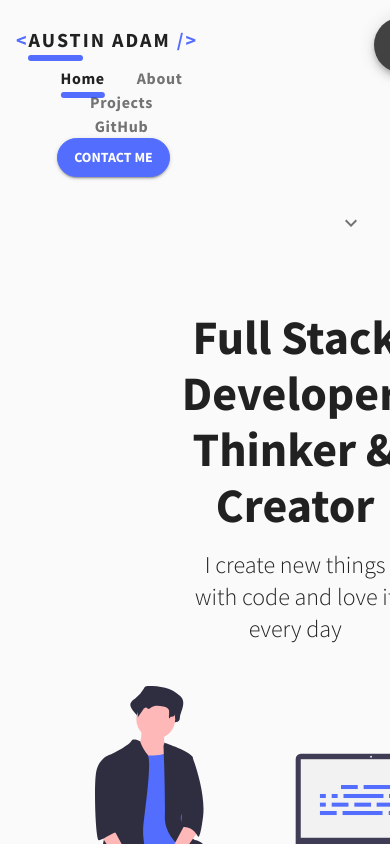
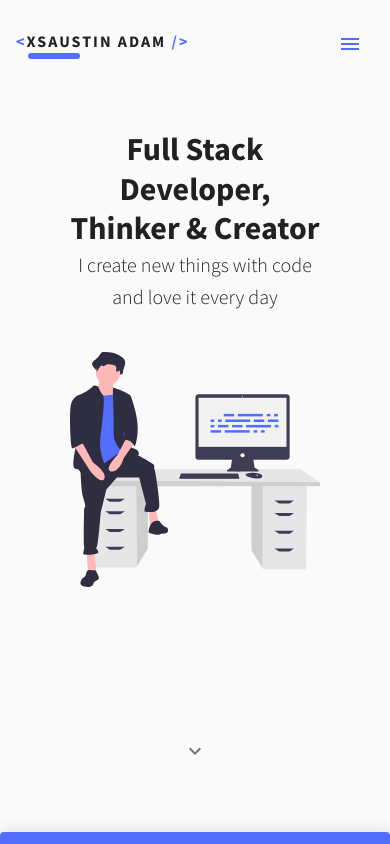
Before and after one commit to Ugikie/Portfolio, a React (Create React App) app: page / in a window 390 px wide. Shown: the top 844 px of the page. Built offline with nearby package versions, Linux system fonts and the light colour scheme.

Commit message:
Made first section responsive for all devices including navbar. Still need to work on About Me, Projects, and Footer

```diff
--- a/src/components/Hero.js
+++ b/src/components/Hero.js
@@ -1,5 +1,5 @@
 import React, { useContext } from 'react';
-import { Divider, Grid, Paper, Typography } from '@material-ui/core';
+import { Divider, Grid, Hidden, Paper, Typography } from '@material-ui/core';
 import { makeStyles } from '@material-ui/core/styles';
 import heroMe from '../me.svg';
 import IconButton from '@material-ui/core/IconButton';
@@ -12,6 +12,7 @@ import CloseIcon from '@material-ui/icons/Close';
 import Grow from '@material-ui/core/Grow';
 import Fade from '@material-ui/core/Fade';
 import SelfAvatar from './SelfAvatar';
+import { DarkModeContext } from '../contexts/DarkModeContext';
 
 const useStyles = makeStyles((theme) => ({
   root: {
@@ -21,42 +22,95 @@ const useStyles = makeStyles((theme) => ({
     textAlign: 'center',
   },
   paper: {
+    // border: '1px solid blue',
+    // height: '100%',
+    padding: '2rem',
     backgroundColor: theme.palette.prefersDarkMode
       ? theme.palette.background.paper
       : theme.palette.background.default,
+    [theme.breakpoints.down('sm')]: {
+      padding: '2rem 6rem',
+    },
+    [theme.breakpoints.down('xs')]: {
+      padding: '0',
+    },
   },
   heading: {
     fontWeight: 'bold',
+    [theme.breakpoints.down('xs')]: {
+      fontSize: '32px',
+    },
   },
   closeIcon: {
     position: 'absolute',
     top: 0,
-    left: '95%',
+    left: '97%',
   },
   heroImage: {
     paddingTop: '2rem',
+    [theme.breakpoints.down('xs')]: {
+      marginTop: '0',
+    },
+  },
+  heroImg: {
+    [theme.breakpoints.down('xs')]: {
+      width: 250,
+    },
+    [theme.breakpoints.up('sm')]: {
+      width: 400,
+    },
+    [theme.breakpoints.up('md')]: {
+      width: 450,
+    },
+    [theme.breakpoints.up('lg')]: {
+      width: 500,
+    },
+  },
+  contactGreeting: {
+    padding: '0 5rem',
+    fontWeight: 'bold',
+    [theme.breakpoints.down('lg')]: {
+      padding: '0',
+    },
+    [theme.breakpoints.up('md')]: {
+      fontSize: '44px',
+    },
+    [theme.breakpoints.up('lg')]: {
+      fontSize: '46px',
+    },
   },
 }));
 
 const Hero = ({ contactFormOpen, setContactFormOpen }) => {
   const classes = useStyles();
   const theme = useTheme();
+  const { width } = useContext(DarkModeContext);
+
+  // const mainGridStyles = contactFormOpen
+  //   ? {}
+  //   : { maxWidth: width === 'xs' ? '90%' : '100%' };
+
   return (
     <Grid
       container
-      justify='space-between'
+      justify='space-evenly'
       alignItems='center'
-      style={{ paddingTop: '3rem', paddingBottom: '0.5rem' }}
       direction='column'
-      spacing={4}
       className={classes.root}
     >
-      <Grid item xs={8}>
+      <Grid
+        item
+        xs={10}
+        sm={10}
+        md={contactFormOpen ? 10 : 8}
+        lg={contactFormOpen ? 8 : 10}
+        // style={mainGridStyles}
+      >
         <Paper
           elevation={theme.palette.prefersDarkMode ? 3 : 0}
           className={classes.paper}
           style={{
-            padding: `${contactFormOpen ? '1.5rem' : '5rem'}`,
+            padding: contactFormOpen ? '1rem 0' : '2rem',
             transition:
               'background-color 200ms cubic-bezier(0.4, 0, 0.2, 1) 0ms',
           }}
@@ -69,14 +123,33 @@ const Hero = ({ contactFormOpen, setContactFormOpen }) => {
                 alignItems='center'
                 style={{ position: 'relative' }}
               >
-                <IconButton
-                  onClick={() => setContactFormOpen(false)}
-                  className={classes.closeIcon}
+                <Grid
+                  item
+                  xs={12}
+                  container
+                  justify='flex-end'
+                  alignItems='center'
                 >
-                  <CloseIcon />
-                </IconButton>
-                <Grid item xs={10} container justify='center' spacing={2}>
-                  <SelfAvatar />
+                  <Hidden xsDown>
+                    <Grid
+                      item
+                      style={{ marginBottom: '-4rem', paddingRight: '1rem' }}
+                    >
+                      <IconButton onClick={() => setContactFormOpen(false)}>
+                        <CloseIcon />
+                      </IconButton>
+                    </Grid>
+                  </Hidden>
+                </Grid>
+                <Grid
+                  item
+                  xs={11}
+                  xl={10}
+                  container
+                  justify='center'
+                  spacing={2}
+                >
+                  <SelfAvatar width={width} />
                   <Grid item xs={12}>
                     <Divider
                       light
@@ -84,24 +157,31 @@ const Hero = ({ contactFormOpen, setContactFormOpen }) => {
                       style={{ marginTop: '-4rem', marginBottom: '4rem' }}
                     />
                   </Grid>
-                  <Grid item>
+                  <Grid
+                    item
+                    xs={12}
+                    style={{ paddingLeft: 0, paddingRight: 0 }}
+                  >
                     <Typography
-                      variant='h3'
-                      style={{
-                        padding: '0 5rem',
-                        fontWeight: 'bold',
-                        marginBottom: '3rem',
-                      }}
+                      variant={
+                        width === 'xs' ? 'h5' : width === 'sm' ? 'h4' : 'h3'
+                      }
+                      className={classes.contactGreeting}
                       component='h2'
                       align='center'
+                      gutterBottom
                     >
-                      Thanks for taking the time to reach out. I would love to
-                      connect with you!
+                      {width === 'sm' || width === 'xs'
+                        ? 'Thanks for reaching out. I would love to connect!'
+                        : 'Thanks for taking the time to reach out. I would love to connect with you!'}
                     </Typography>
                   </Grid>
                 </Grid>
                 <Grid item xs={12}>
-                  <ContactForm setContactFormOpen={setContactFormOpen} />
+                  <ContactForm
+                    width={width}
+                    setContactFormOpen={setContactFormOpen}
+                  />
                 </Grid>
               </Grid>
             </Grow>
@@ -115,15 +195,15 @@ const Hero = ({ contactFormOpen, setContactFormOpen }) => {
               >
                 <Grid item className={classes.grid}>
                   <Typography
-                    variant='h3'
+                    variant={width === 'xs' ? 'h4' : 'h3'}
                     component='h2'
                     className={classes.heading}
-                    gutterBottom
+                    gutterBottom={width !== 'xs'}
                   >
                     Full Stack Developer, Thinker & Creator
                   </Typography>
                   <Typography
-                    variant='h5'
+                    variant={width === 'xs' ? 'h6' : 'h5'}
                     component='h2'
                     style={{ fontWeight: 300 }}
                     gutterBottom
@@ -132,7 +212,7 @@ const Hero = ({ contactFormOpen, setContactFormOpen }) => {
                   </Typography>
                 </Grid>
                 <Grid item className={classes.heroImage}>
-                  <img src={heroMe} width='400' alt='' />
+                  <img src={heroMe} className={classes.heroImg} alt='' />
                 </Grid>
               </Grid>
             </Fade>
@@ -140,7 +220,7 @@ const Hero = ({ contactFormOpen, setContactFormOpen }) => {
         </Paper>
       </Grid>
       {!contactFormOpen && (
-        <Grid item>
+        <Grid item style={{ padding: 0 }}>
           <AnchorLink href='#about'>
             <IconButton className='bounce'>
               <KeyboardArrowDownIcon />
--- a/src/components/NavLink.js
+++ b/src/components/NavLink.js
@@ -53,7 +53,7 @@ const NavLink = ({ currentPage, setCurrentPage, name, formattedName, url }) => {
             href={url}
             target='_blank'
             rel='noopener noreferrer'
-            aria={name}
+            // aria={name}
             className={`${classes.navLink} ${
               currentPage === name ? classes.navLinkActive : null
             }`}
--- a/src/components/Navbar.js
+++ b/src/components/Navbar.js
@@ -2,16 +2,33 @@ import React, { useState, useContext, useEffect } from 'react';
 import {
   Button,
   Container,
+  Drawer,
   Fab,
   Grid,
   IconButton,
   Typography,
+  useMediaQuery,
 } from '@material-ui/core';
-import { makeStyles } from '@material-ui/core/styles';
+import { makeStyles, useTheme } from '@material-ui/core/styles';
+import Hidden from '@material-ui/core/Hidden';
 import AnchorLink from 'react-anchor-link-smooth-scroll';
 import NavLink from './NavLink';
 import ThemeToggler from './ThemeToggler';
 import ExpandLessIcon from '@material-ui/icons/ExpandLess';
+import MenuIcon from '@material-ui/icons/Menu';
+import { DarkModeContext } from '../contexts/DarkModeContext';
+import List from '@material-ui/core/List';
+import Divider from '@material-ui/core/Divider';
+import ListItem from '@material-ui/core/ListItem';
+import ListItemIcon from '@material-ui/core/ListItemIcon';
+import ListItemText from '@material-ui/core/ListItemText';
+import InboxIcon from '@material-ui/icons/MoveToInbox';
+import MailIcon from '@material-ui/icons/Mail';
+import HomeIcon from '@material-ui/icons/Home';
+import AccountCircleIcon from '@material-ui/icons/AccountCircle';
+import AccountTreeIcon from '@material-ui/icons/AccountTree';
+import GitHubIcon from '@material-ui/icons/GitHub';
+import CloseIcon from '@material-ui/icons/Close';
 
 const useStyles = makeStyles((theme) => ({
   navBar: {
@@ -45,6 +62,9 @@ const useStyles = makeStyles((theme) => ({
     },
     '&:hover:after': {
       maxWidth: '15%',
+    },
+    [theme.breakpoints.down('xs')]: {
+      fontSize: '1rem',
     },
   },
   navLink: {
@@ -98,18 +118,75 @@ const useStyles = makeStyles((theme) => ({
       border: `1px solid ${theme.palette.primary.main}`,
     },
   },
-  backToTop: {
-    position: 'fixed',
-    top: '2%',
-    left: '96%',
-    zIndex: '100',
+  backToTop: {},
+  menuLink: {
+    fontWeight: '700',
+    textDecoration: 'none',
+    letterSpacing: '0.04em',
+    position: 'relative',
+    color: theme.palette.text.secondary,
+    transition: 'color 0.15s ease-in-out',
+    '&:before': {
+      transform: 'translateX(-50%)',
+      width: '20%',
+      height: '6px',
+      position: 'absolute',
+      bottom: '-6px',
+      left: '50%',
+      opacity: '0',
+      zIndex: 10,
+      pointerEvents: 'none',
+      content: "''",
+      borderRadius: '6px',
+      background: theme.palette.primary.main,
+      transition: 'all ease 0.3s',
+    },
+    '&:hover': {
+      color: theme.palette.text.primary,
+    },
+    '&:hover:before': {
+      width: '100%',
+      opacity: '1',
+    },
+  },
+  menuLinkActive: {
+    color: theme.palette.text.primary,
+    '&:before': {
+      width: '100%',
+      opacity: '1',
+    },
   },
 }));
 
-const Navbar = ({ setContactFormOpen }) => {
+const positions = {
+  xs: {
+    x: 6,
+    y: 92,
+  },
+  sm: {
+    x: 6,
+    y: 92,
+  },
+  md: {
+    x: 6,
+    y: 92,
+  },
+  lg: {
+    x: 93,
+    y: 1,
+  },
+  xl: {
+    x: 2,
+    y: 96,
+  },
+};
+
+const Navbar = ({ contactFormOpen, setContactFormOpen }) => {
   const classes = useStyles();
+  const { width } = useContext(DarkModeContext);
   const [currentPage, setCurrentPage] = useState('home');
   const [scrolling, setScrolling] = useState(false);
+  const [drawerOpen, setDrawerOpen] = useState(false);
   const [scrollTop, setScrollTop] = useState(0);
 
   useEffect(() => {
@@ -129,14 +206,33 @@ const Navbar = ({ setContactFormOpen }) => {
     return () => window.removeEventListener('scroll', onScroll);
   }, [scrollTop]);
 
+  const icons = [
+    <HomeIcon />,
+    <AccountCircleIcon />,
+    <AccountTreeIcon />,
+    <GitHubIcon />,
+  ];
+
+  useEffect(() => {
+    ['md', 'lg', 'xl'].includes(width) && setDrawerOpen(false);
+  }, [width]);
+
   return (
     <Container id='home'>
+      <Hidden smDown>
         {scrollTop >= 300 && (
           <AnchorLink href='#home'>
             <Fab
               aria-label='Change Theme'
               className={classes.backToTop}
-            style={{ background: 'none', boxShadow: 'none' }}
+              style={{
+                background: 'none',
+                boxShadow: 'none',
+                position: 'fixed',
+                top: `${87}%`,
+                left: `${1}%`,
+                zIndex: '100',
+              }}
             >
               <IconButton style={{ backgroundColor: 'none' }}>
                 <ExpandLessIcon />
@@ -144,23 +240,84 @@ const Navbar = ({ setContactFormOpen }) => {
             </Fab>
           </AnchorLink>
         )}
-      <ThemeToggler x={scrollTop >= 300 ? 8 : 2} y={96} />
+        <ThemeToggler x={scrollTop >= 300 || contactFormOpen ? 92 : 87} y={1} />
+      </Hidden>
       <Grid
         container
         justify='space-between'
         alignItems='center'
         className={classes.navBar}
+        // style={{ border: '1px solid blue' }}
       >
         <Grid item>
           <Typography
             onClick={() => setCurrentPage('home')}
             className={classes.navbarBrand}
           >
-            &lt;<span className={classes.brandName}>Austin Adam</span> /&gt;
+            &lt;<span className={classes.brandName}>{width}Austin Adam</span>{' '}
+            /&gt;
           </Typography>
         </Grid>
-        <Grid item xs={6}>
-          <Grid container justify='center' alignItems='center'>
+        <Hidden mdUp>
+          <Drawer
+            anchor={'right'}
+            open={drawerOpen}
+            onClose={() => setDrawerOpen(false)}
+          >
+            <div
+              role='presentation'
+              onClick={() => setDrawerOpen(false)}
+              onKeyDown={() => setDrawerOpen(false)}
+            >
+              <Grid
+                container
+                justify='space-between'
+                alignItems='center'
+                style={{ padding: '1rem 0 0 0.25rem' }}
+              >
+                <Grid item>
+                  <ThemeToggler inMenu />
+                </Grid>
+                <Grid item>
+                  <IconButton>
+                    <CloseIcon />
+                  </IconButton>
+                </Grid>
+              </Grid>
+              <List>
+                {['Home', 'About', 'Projects', 'GitHub'].map((text, index) => (
+                  <AnchorLink
+                    href={`#${text.toLowerCase()}`}
+                    className={`${classes.menuLink} ${
+                      currentPage === text.toLowerCase()
+                        ? classes.menuLinkActive
+                        : null
+                    }`}
+                  >
+                    <ListItem button key={text}>
+                      <ListItemIcon>{icons[index]}</ListItemIcon>
+                      <ListItemText primary={text} />
+                    </ListItem>
+                  </AnchorLink>
+                ))}
+                <Divider />
+                <ListItem key={100} style={{ marginTop: '1rem' }}>
+                  <Button
+                    variant='contained'
+                    color='primary'
+                    onClick={() => setContactFormOpen(true)}
+                    className={classes.contactButton}
+                  >
+                    Contact Me
+                  </Button>
+                </ListItem>
+              </List>
+            </div>
+          </Drawer>
+        </Hidden>
+        <Hidden smDown>
+          <Grid item xs={7}>
+            <Grid container justify='flex-end' alignItems='center'>
               <NavLink
                 currentPage={currentPage}
                 setCurrentPage={setCurrentPage}
@@ -205,6 +362,17 @@ const Navbar = ({ setContactFormOpen }) => {
               </Grid>
             </Grid>
           </Grid>
+        </Hidden>
+        <Hidden mdUp>
+          <Grid item>
+            <IconButton
+              color='primary'
+              onClick={() => setDrawerOpen((st) => !st)}
+            >
+              <MenuIcon />
+            </IconButton>
+          </Grid>
+        </Hidden>
       </Grid>
     </Container>
   );
--- a/src/components/Portfolio.js
+++ b/src/components/Portfolio.js
@@ -10,7 +10,10 @@ const Portfolio = () => {
   const [contactFormOpen, setContactFormOpen] = useState(false);
   return (
     <>
-      <Navbar setContactFormOpen={setContactFormOpen} />
+      <Navbar
+        contactFormOpen={contactFormOpen}
+        setContactFormOpen={setContactFormOpen}
+      />
       <Hero
         setContactFormOpen={setContactFormOpen}
         contactFormOpen={contactFormOpen}
```
Also changed, not shown: src/components/ContactForm.js (+18 -7 lines), src/components/SelfAvatar.js (+6 -2 lines), src/components/ThemeToggler.js (+10 -7 lines), src/contexts/DarkModeContext.js (+13 -2 lines), 1 other file (tests, documents, lock files or other folders). Lines whose indentation alone changed are shown as unchanged.
